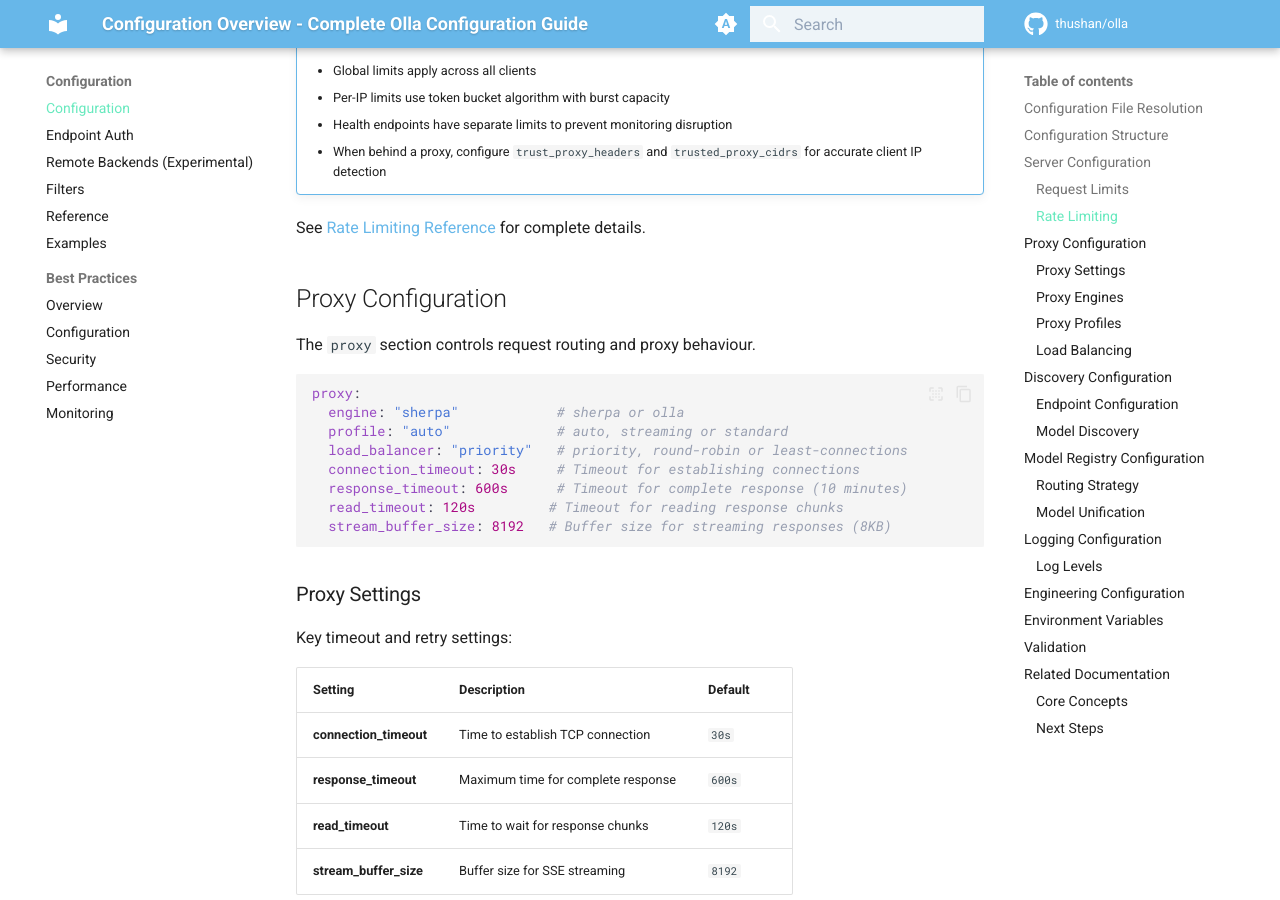
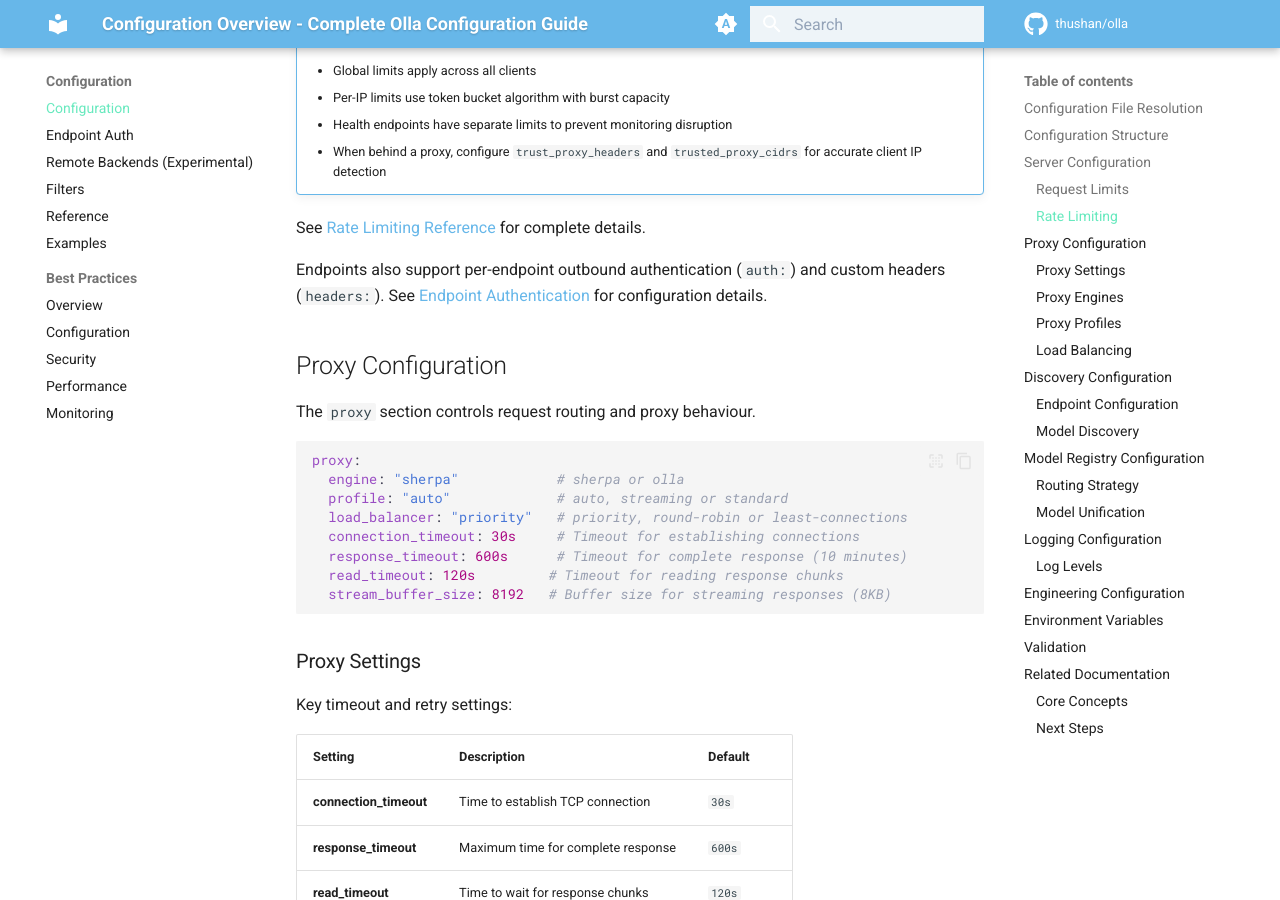
Before and after one commit to leo-3889/olla, an MkDocs documentation site: the page built from docs/content/configuration/overview.md, in a window 1280 px wide and 900 px high, scrolled down 2958 px. Built offline with MkDocs 1.6.1 and Material for MkDocs 9.7.7, drawn with Linux system fonts in a browser that asks for light colours; comment, search, counter and statistics services are not loaded.

Commit message:
mention auth in configuration overview

```diff
--- a/docs/content/configuration/overview.md
+++ b/docs/content/configuration/overview.md
@@ -142,6 +142,8 @@ server:
     - When behind a proxy, configure `trust_proxy_headers` and `trusted_proxy_cidrs` for accurate client IP detection
 
 See [Rate Limiting Reference](reference.md#rate-limiting) for complete details.
+
+Endpoints also support per-endpoint outbound authentication (`auth:`) and custom headers (`headers:`). See [Endpoint Authentication](endpoint-auth.md) for configuration details.
 
 ## Proxy Configuration
 
```
